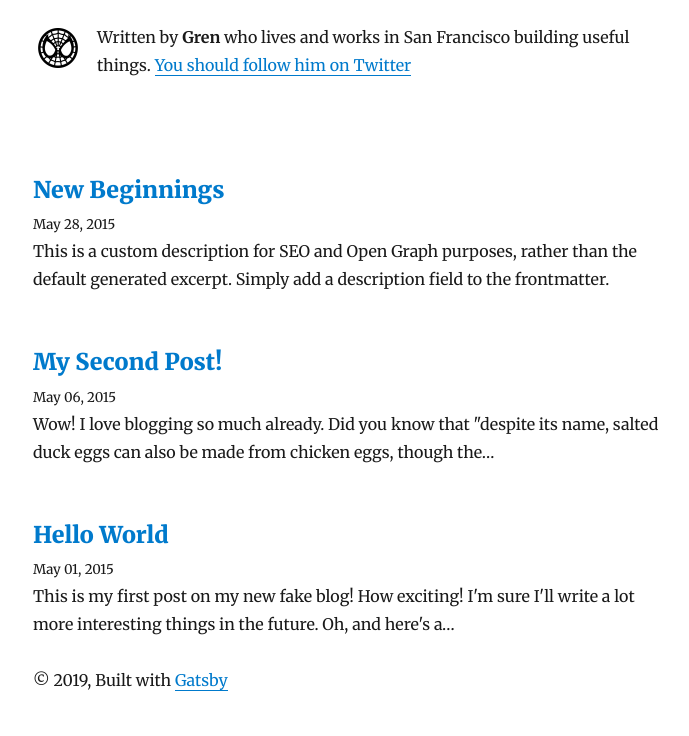
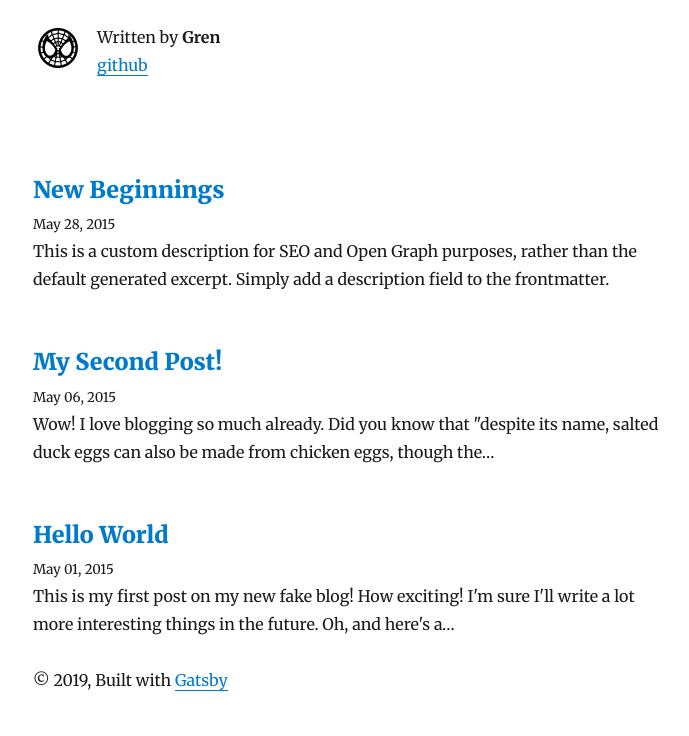
Before and after one commit to fed-gren/blog-gren, a Gatsby site: page / in a window 1280 px wide. Shown: the part 131-867 px from the top of the page, without its empty margins (292-981 px from the left). Built offline with nearby package versions, Linux system fonts and the light colour scheme; Gatsby itself is replaced by a stand-in of ours; some packages are replaced by stand-ins of ours.

Commit message:
fix: mofify bio contents
- bio 내용 수정

```diff
--- a/src/components/bio.js
+++ b/src/components/bio.js
@@ -16,7 +16,7 @@ function Bio() {
     <StaticQuery
       query={bioQuery}
       render={data => {
-        const { author, social } = data.site.siteMetadata
+        const { author } = data.site.siteMetadata
         return (
           <div
             style={{
@@ -38,11 +38,11 @@ function Bio() {
               }}
             />
             <p>
-              Written by <strong>{author}</strong> who lives and works in San
-              Francisco building useful things.
+              Written by <strong>{author}</strong>
               {` `}
-              <a href={`https://twitter.com/${social.twitter}`}>
-                You should follow him on Twitter
+              <br/>
+              <a href={`https://github.com/fed-gren`} target="_blank" rel="noopener noreferrer">
+                github
               </a>
             </p>
           </div>
```
